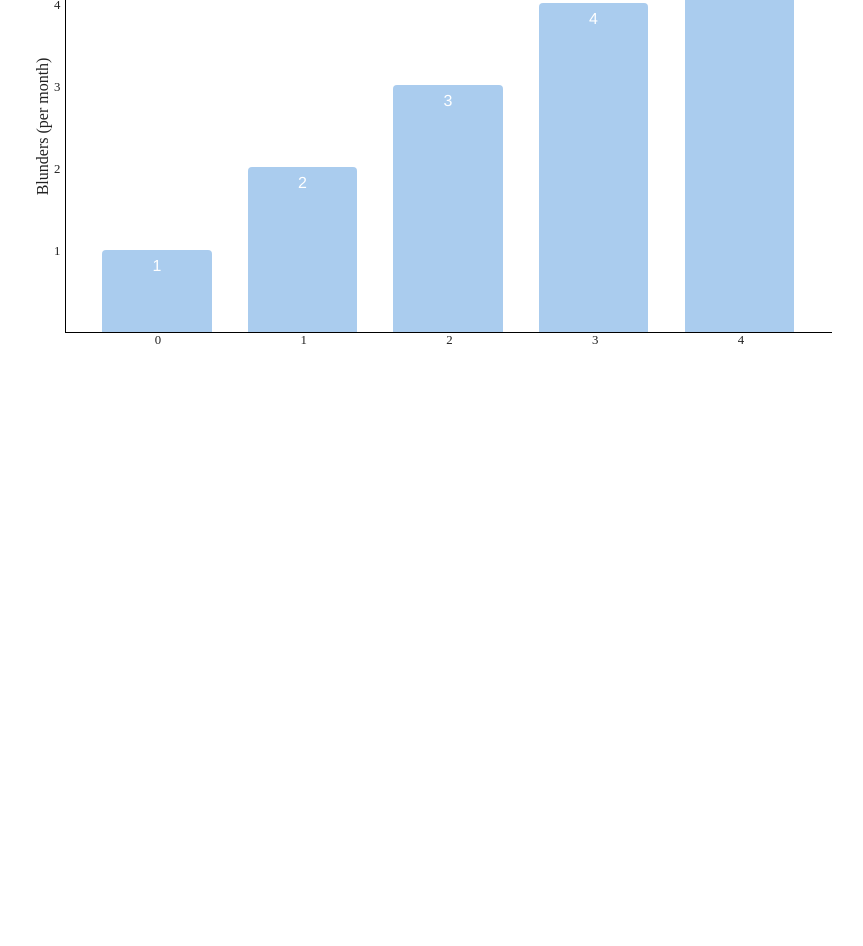
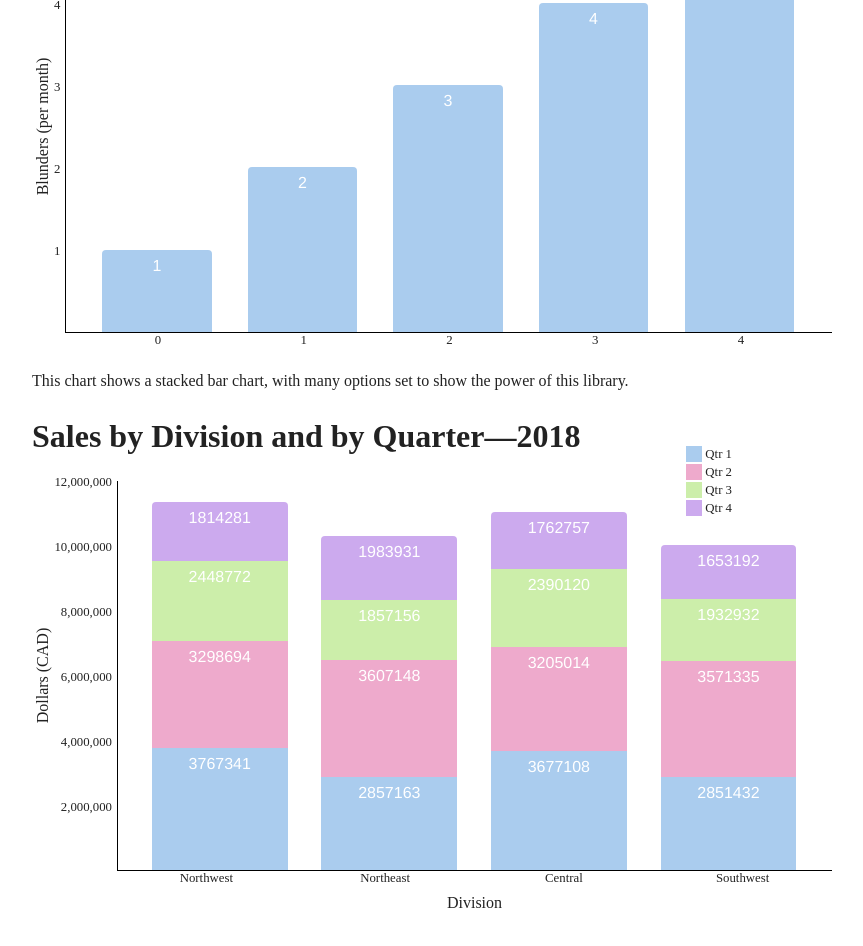
Before and after one commit to fapapa/bar-chart-js, a website: page demo/index.html in a window 1280 px wide. Shown: the part 658-1604 px from the top of the page, without its empty margins (16-879 px from the left). Before the commit the page ends 1060 px from the top, so only its background shows below. Drawn offline with nearby package versions, Linux system fonts and the light colour scheme.

Commit message:
Add a third chart to the demo page, this time a stacked chart

```diff
--- a/demo/index.html
+++ b/demo/index.html
@@ -40,6 +40,14 @@
     <div id="options"></div>
   </div>
 
+  <div class="example">
+    <p class="description">
+      This chart shows a stacked bar chart, with many options set to show the
+      power of this library.
+    </p>
+    <div id="stacked-extra"></div>
+  </div>
+
   <script src="js/vendor/modernizr-3.7.1.min.js"></script>
   <script src="https://code.jquery.com/jquery-3.4.1.min.js" integrity="sha256-CSXorXvZcTkaix6Yvo6HppcZGetbYMGWSFlBw8HfCJo=" crossorigin="anonymous"></script>
   <script>window.jQuery || document.write('<script src="js/vendor/jquery-3.4.1.min.js"><\/script>')</script>
--- a/demo/js/main.js
+++ b/demo/js/main.js
@@ -9,3 +9,17 @@ drawBarChart([ 1, 2, 3, 4, 5 ], {
   showTicks: true,
   yAxisName: "Blunders (per month)"
 }, $("#options"));
+
+drawBarChart({
+  "Northwest": { "Qtr 1": 3767341, "Qtr 2": 3298694, "Qtr 3": 2448772, "Qtr 4": 1814281 },
+  "Northeast": { "Qtr 1": 2857163, "Qtr 2": 3607148, "Qtr 3": 1857156, "Qtr 4": 1983931 },
+  "Central": { "Qtr 1": 3677108, "Qtr 2": 3205014, "Qtr 3": 2390120, "Qtr 4": 1762757 },
+  "Southwest": { "Qtr 1": 2851432, "Qtr 2": 3571335, "Qtr 3": 1932932, "Qtr 4": 1653192 }
+}, {
+  title: "Sales by Division and by Quarter&mdash;2018",
+  yAxisName: "Dollars (CAD)",
+  xAxisName: "Division",
+  showTicks: true,
+  barColor: [ "#ace", "#eac", "#cea", "#cae" ],
+  legendPosition: { top: "2em", right: "100px" }
+}, $("#stacked-extra"));
```
